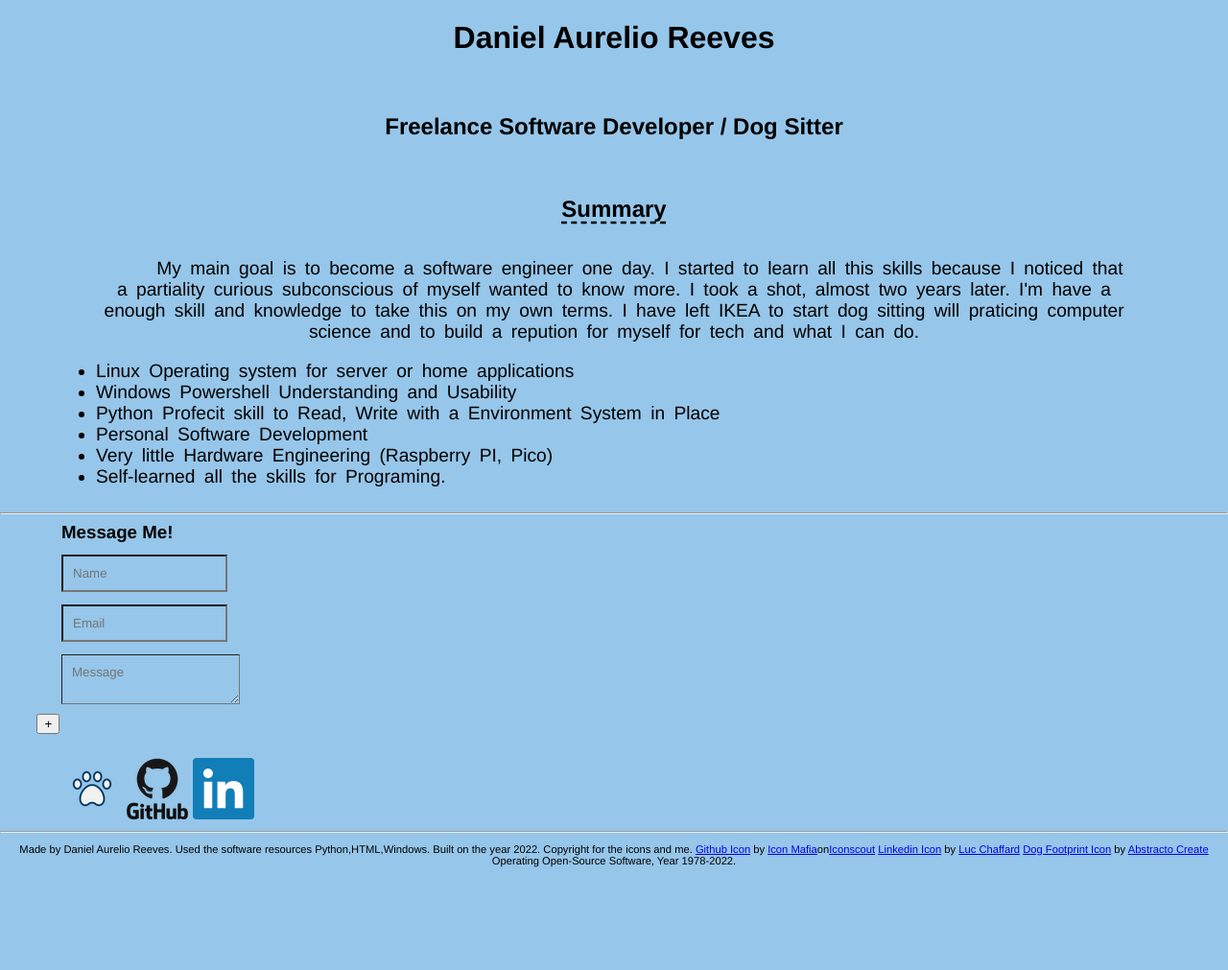
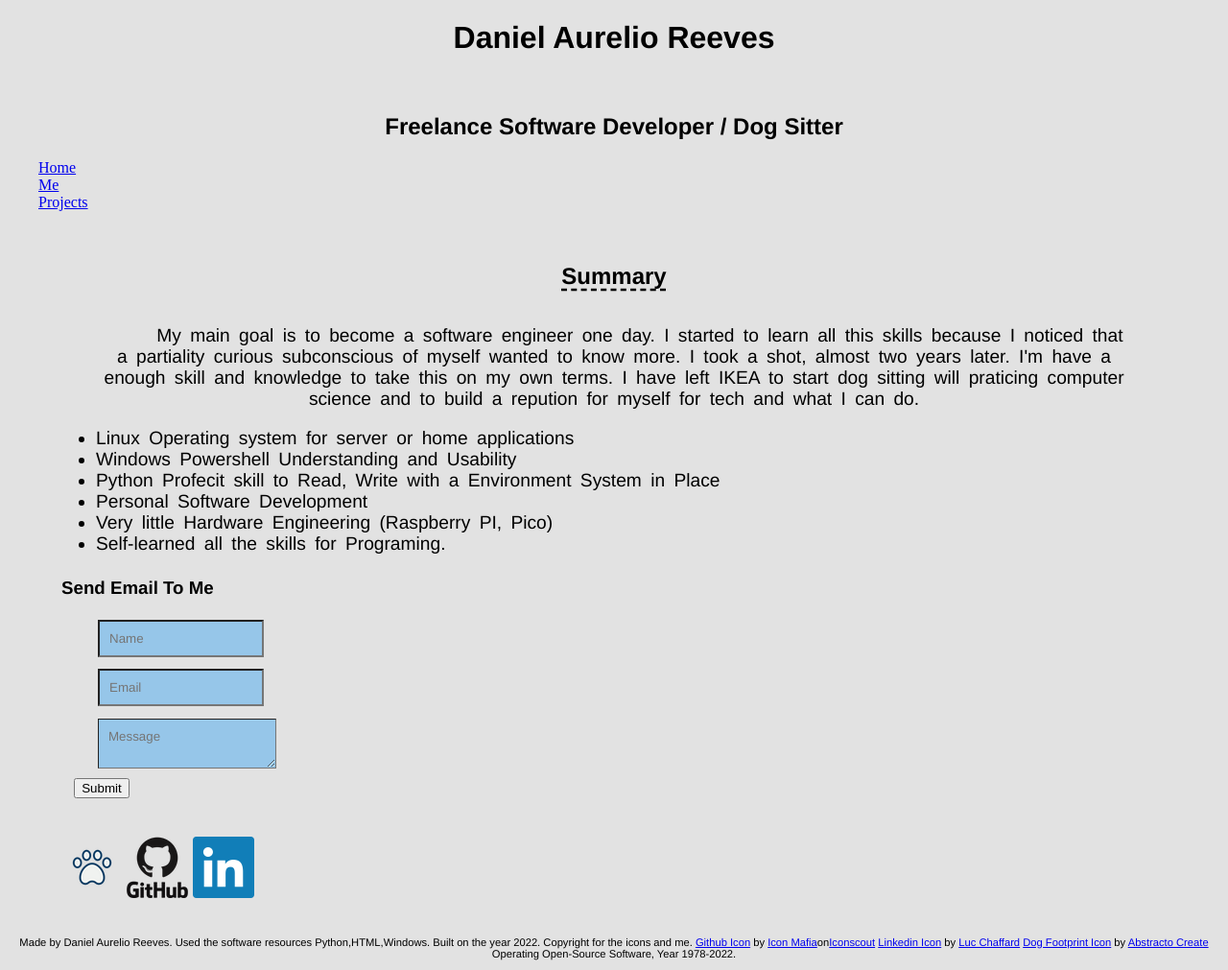
Before and after one commit to Reeves999/Resume-Website, a plain HTML site: page index.html in a window 1280 px wide. Shown: the whole page at 96% size. Before the commit the page ends 914 px from the top, so only its background shows below. Drawn offline with Linux system fonts and the light colour scheme.

Commit message:
Lot of changes
- nav active
  -nav will have home, me, projects
- "message me!" is now "Send Email to me"
- Further changes have been made with the email tab.
 -now it will be centered with the list functions
 - I have disactivated a few expansions on the workspace.
 it is organized now.
 - With a new nav system, there will be 2 new files with one directory.
 This will allow the change page function.

 I did all this in class. amazing!

```diff
--- a/Style.CSS
+++ b/Style.CSS
@@ -4,7 +4,7 @@ canvas {
     left: 0;
 }
 body.Main {
-    background-color:#96c6e9;
+    background-color:#e2e2e2;
     margin: auto;
 }
 header {
--- a/index.html
+++ b/index.html
@@ -1,34 +1,38 @@
 <!DOCTYPE html>
 <html lang="en" dir="ltr">
+
 <head>
     <meta charset="utf-8">
     <meta name="viewpoint" content="width=device-width, initial-scale=1">
     <meta name="author" content="Daniel Aurelio Reeves">
-    <meta name="description" content="This is the main page for info about Daniel Aurelio Reeves. More like a resume that is more in depth">
+    <meta name="description"
+        content="This is the main page for info about Daniel Aurelio Reeves. More like a resume that is more in depth">
     <link rel="stylesheet" href="Style.CSS">
     <title>Main Website for Daniel Reeves</title>
 </head>
+
 <body class="Main">
     <canvas id="bg"></canvas>
     <script type="module" src="/main.js"></script>
     <header>
         <h1>Daniel Aurelio Reeves</h1><br>
         <h2>Freelance Software Developer / Dog Sitter</h2>
-        <!--
+    </header>
         <nav class='main menu tags'>
-            <ol>
-                <li class='Summary'><a href="#">About Me!</a></li>
-                <li ></li>
-                <li></li>
-                <li></li>
-                <li></li>
+            <ul type=none class="Navigation">
+                <li><a href="#">Home</a></li>
+                <li><a href="containers/me.html">Me</a></li>
+                <li><a href="containers/projects.html">Projects</a></li>
+            </ul>
       </nav>
-      -->
-    </header>
     <main>
         <dev class="Whole_Summary">
             <h2 class="Summary">Summary</h2><br>
-                <p class="Summary_Paragraph">My main goal is to become a software engineer one day. I started to learn all this skills because I noticed that a partiality curious subconscious of myself wanted to know more. I took a shot, almost two years later. I'm have a enough skill and knowledge to take this on my own terms. I have left IKEA to start dog sitting will praticing computer science and to build a repution for myself for tech and what I can do.
+            <p class="Summary_Paragraph">My main goal is to become a software engineer one day. I started to learn all
+                this skills because I noticed that a partiality curious subconscious of myself wanted to know more. I
+                took a shot, almost two years later. I'm have a enough skill and knowledge to take this on my own terms.
+                I have left IKEA to start dog sitting will praticing computer science and to build a repution for myself
+                for tech and what I can do.
             </p><br>
             <ul class="Skills">
                 <li>Linux Operating system for server or home applications</li>
@@ -39,16 +43,25 @@
                 <li>Self-learned all the skills for Programing.</li>
             </ul>
         </dev>
-        <hr/>
+        <br>
         <section class="message">
-            <h3 class="message_title">Message Me!</h3>
-
+            <h3 class="message_title">Send Email To Me</h3>
             <form class="Message_Placeholder">
-				<input placeholder="Name"/><br>
-				<input placeholder="Email"/><br>
-				<textarea class="Message_box" placeholder="Message" required ></textarea><br>
-				<button type="button" class="Submit" type="submit" value="SEND"/>
-+			</form>
+                <ul type=none>
+                    <li>
+                        <input placeholder="Name" />
+                    </li>
+                    <li>
+                        <input placeholder="Email">
+                    </li>
+                    <li>
+                        <textarea class="Message_box" placeholder="Message" required></textarea>
+                    </li>
+                    <li>
+                        <button type="button" class="Submit" type="submit" value="SEND" />Submit
+                    </li>
+                </ul>
+            </form>
         </section>
     </main> <br>
 </body>
@@ -63,15 +76,22 @@
                 <img src="linkedin.png" alt="Linkedin Iogo equals to a modern resume for professional use"></a>
         </div>
     </section>
-    <hr/>
-    <p class="Footer">Made by Daniel Aurelio Reeves. Used the software resources Python,HTML,Windows. Built on the year 2022. Copyright for the icons and me.
+    <br>
+    <p class="Footer">Made by Daniel Aurelio Reeves. Used the software resources Python,HTML,Windows. Built on the year
+        2022. Copyright for the icons and me.
         <!-- The links on the bottom are for the refers for GitHub icons -->
-    <a href="https://iconscout.com/icons/github" target="_blank" rel="noopener">Github Icon</a> by <a href="https://iconscout.com/contributors/icon-mafia">Icon Mafia</a>on<a href="https://iconscout.com">Iconscout</a>
+        <a href="https://iconscout.com/icons/github" target="_blank" rel="noopener">Github Icon</a> by <a
+            href="https://iconscout.com/contributors/icon-mafia">Icon Mafia</a>on<a
+            href="https://iconscout.com">Iconscout</a>
         <!-- This is for Linkedin refers icons -->
-    <a href="https://iconscout.com/icons/linkedin" target="_blank" rel="noopener">Linkedin Icon</a> by <a href="https://iconscout.com/contributors/luc-chaffard" target="_blank" rel="noopener">Luc Chaffard</a>
+        <a href="https://iconscout.com/icons/linkedin" target="_blank" rel="noopener">Linkedin Icon</a> by <a
+            href="https://iconscout.com/contributors/luc-chaffard" target="_blank" rel="noopener">Luc Chaffard</a>
         <!-- Dog icon for Rover -->
-    <a href="https://iconscout.com/icons/dog-footprint" target="_blank" rel="noopener">Dog Footprint Icon</a> by <a href="https://iconscout.com/contributors/abstractocreate" target="_blank" rel="noopener">Abstracto Create</a>
+        <a href="https://iconscout.com/icons/dog-footprint" target="_blank" rel="noopener">Dog Footprint Icon</a> by <a
+            href="https://iconscout.com/contributors/abstractocreate" target="_blank" rel="noopener">Abstracto
+            Create</a>
         Operating Open-Source Software, Year 1978-2022.
     </p>
 </footer>
+
 </html>
```
Also changed, not shown: containers/me.html (added, +40 -0 lines), containers/projects.html (added, +21 -0 lines), 1 other file. Lines whose indentation alone changed are shown as unchanged.
